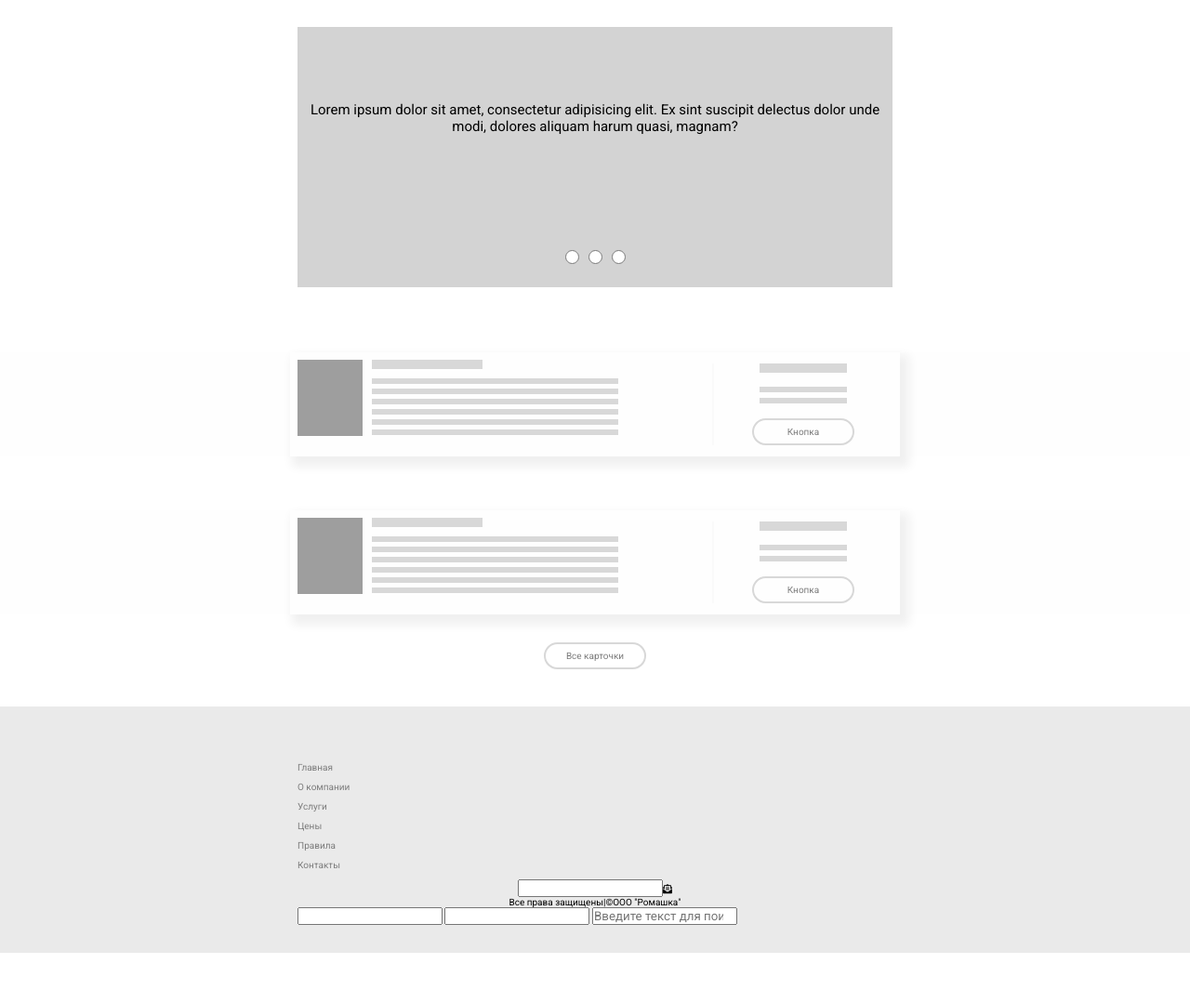
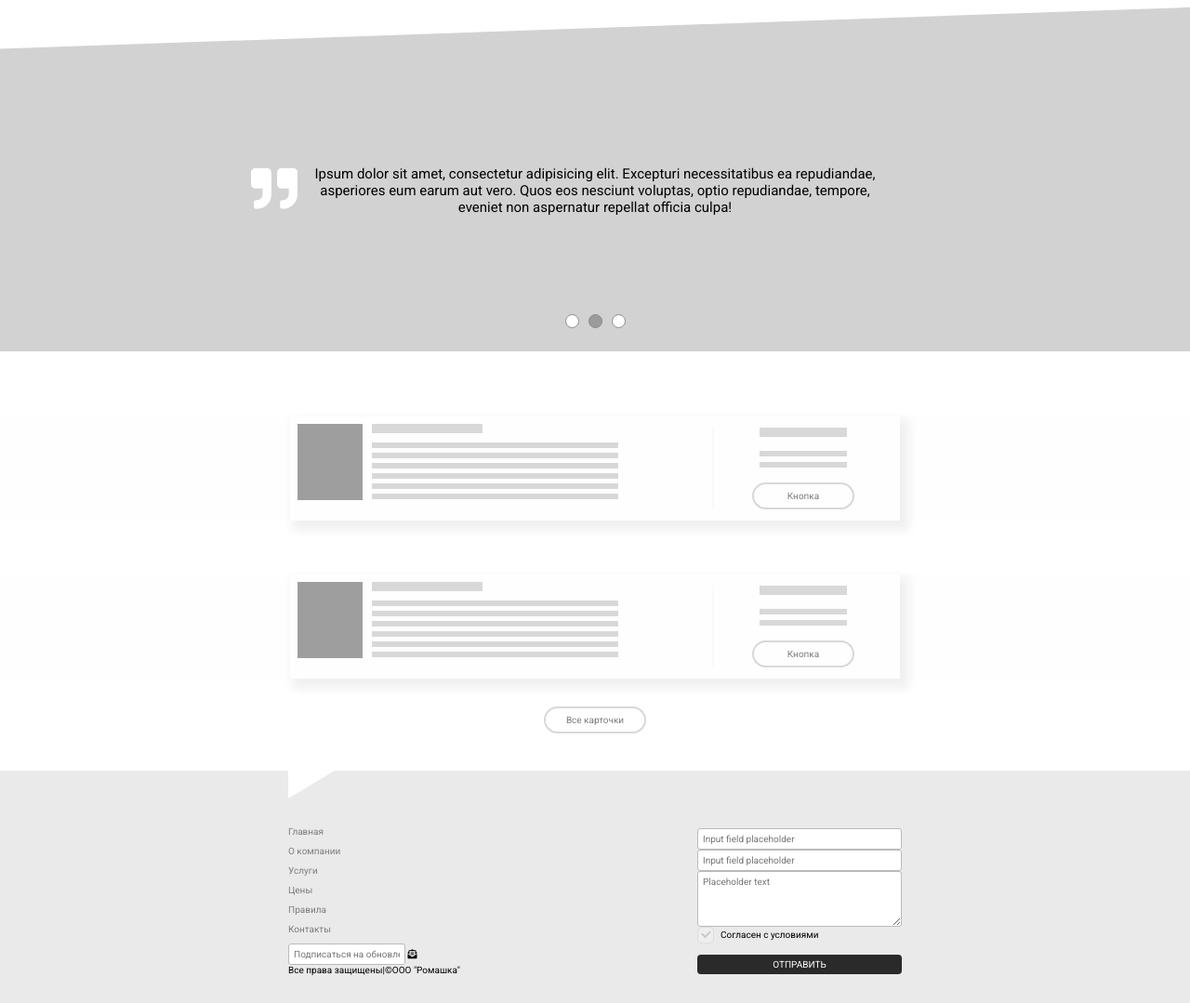
Before and after one commit to vadimitx/GazPromBank, a plain HTML site: page index.html in a window 1280 px wide. Shown: the part 719-1798 px from the top of the page at 93% size. Before the commit the page ends 1744 px from the top, so only its background shows below. Drawn offline with nearby package versions, Linux system fonts and the light colour scheme; grey boxes are pictures that could not be loaded.

Commit message:
triangle carousel

```diff
--- a/css/style.css
+++ b/css/style.css
@@ -315,16 +315,27 @@ a.make-a-call {
     box-shadow: 6px 7px 10px 4px #f0f0f0;
 }
 /* =================================block-four============================== */
+.content {overflow: hidden;}
+
+.block-four__triangle {
+    width: 110%;
+    height: 120px;
+    background: #d2d2d2;
+    margin-top: 80px;
+    transform: rotate(-2deg);
+    overflow-x: hidden;
+}
 .block-four{
     display: flex;
     align-items: center;
     justify-content: center;
-    margin-top: 81px;
+    margin-top: -50px;
+    width: 100%;
+    background: #d2d2d2;
 }
 .block-four__slider{
     width: 640px;
-    background: lightgray;
-    /*height: 200px;*/
+    /*background: #d2d2d2;*/
     position: relative;
 }
 .slider .slick-slide {
@@ -350,9 +361,25 @@ a.make-a-call {
     height: 15px;
     margin: 5px;
     border-radius: 50%;
-    border: 1px solid #797979;
+    border: 1px solid #8a8a8a;
     background: white;
     outline: none;
+}
+.slick-dots .slick-active button {
+    background: #9b9b9b;
+}
+.quotes {
+    position: absolute;
+    left: -50px;
+    width: 50px;
+    height: 50px;
+    top: 80px;
+}
+
+.quotes i{
+    font-size: 50px;
+    color: white;
+    transform: rotate(180deg);
 }
 /* ===================================block-five============================== */
 .block-five{
@@ -484,28 +511,28 @@ a.button {
 /* ===============================footer===================================== */
 .footer{
     background: #eaeaea;
+    padding-top: 60px;
     padding-bottom: 30px;
+}
+.footer-triangle {
+    position: absolute;
+    top: -90px;
+    width: 100px;
+    height: 60px;
+    border: 50px solid white;
+    border-top: 30px solid transparent;
+    border-right: 30px solid transparent;
+    border-bottom: 30px solid transparent;
+    box-sizing: border-box;
+}
+.footer__container{
+    position: relative;
     display: flex;
     align-items: center;
-    justify-content: center;
+    justify-content: space-between;
+    width: 660px;
+    margin: 0 auto;
 }
-.footer__container{
-	margin-top: 60px;
-    width: 640px;
-}
-.footer__menu-block li {
-	list-style-type: none;
-	margin-bottom: 10px;
-}
-.footer__menu-block a{
-    color: #7d7d7d;
-    text-decoration: none;
-}
-.footer__menu-block li a:hover{
-	color: #aeaeae;
-
-}
-
 .input{
     display: flex;
     align-items: center;
@@ -515,8 +542,105 @@ a.button {
     display: flex;
     align-content: center;
     justify-content: center;
+    margin-right: 5px;
 }
+.footer-input {
+    border: 1px solid #bababa;
+    padding: 5px;
+    color: #bababa;
+    font-size: 10px;
+    border-radius: 3px;
+}
+.footer-right-block form {
+    width: 220px;
+}
+.footer-right-block input, .footer-right-block textarea, .footer-right-block button  {
+    display: block;
+    width: 100%;
+    box-sizing: border-box;
+}
+.footer-right-block textarea {
+    height: 60px;
+}
+.footer-button {
+    background: #2a2a2a;
+    color: #fff;
+    border-radius: 4px;
+    padding: 5px;
+    text-align: center;
+    border: none;
+    text-transform: uppercase;
+    font-size: 10px;
+}
+.cb-block {
+    display: flex;
+    height: 30px;
+}
+.cb {
+    width: 25px;
+    position: relative;
+}
+.cb input[type=checkbox] {
+    opacity: 0;
+}
+.cb label {
+    cursor: pointer;
+    position: absolute;
+    width: 16px;
+    height: 16px;
+    top: 0;
+    left: 0;
+    background: #eee;
+    border:1px solid #ddd;
+    border-radius: 5px;
+}
+.cb label:after {
+    opacity: 0.2;
+    content: '';
+    position: absolute;
+    width: 7px;
+    height: 4px;
+    background: transparent;
+    top: 3px;
+    left: 4px;
+    border: 2px solid #333;
+    border-top: none;
+    border-right: none;
 
+    transform: rotate(-45deg);
+}
+.cb label:hover::after {
+    opacity: 0.5;
+}
+.cb input[type=checkbox]:checked + label:after {
+    opacity: 1;
+    border: 2px solid #fff;
+    border-top: none;
+    border-right: none;
+}
+.cb input[type=checkbox]:checked + label {
+    background: #000;
+}
+.cb-block p {
+    line-height: 18px;
+    font-size: 10px;
+}
+.footer__menu-block li {
+    list-style-type: none;
+    margin-bottom: 10px;
+}
+.footer__menu-block a{
+    color: #7d7d7d;
+    text-decoration: none;
+}
+.footer__menu-block li a:hover{
+    color: #aeaeae;
+
+}
+/* .footer-input {
+    margin-top: 36px;
+    margin-bottom: 33px;
+} */
 /* ======================================media================================ */
 
 /* @media (max-width: 900px) {
--- a/index.html
+++ b/index.html
@@ -199,6 +199,7 @@
                 </div>
             </div>
         </div>
+         <div class="block-four__triangle"></div>
         <div class="block-four">
             <div class="block-four__slider">
                 <div class="slider">
@@ -206,6 +207,7 @@
                     <div>Ipsum dolor sit amet, consectetur adipisicing elit. Excepturi necessitatibus ea repudiandae, asperiores eum earum aut vero. Quos eos nesciunt voluptas, optio repudiandae, tempore, eveniet non aspernatur repellat officia culpa!</div>
                     <div>Pariatur incidunt quasi natus quam voluptates quas, temporibus amet officiis facere delectus nulla magnam expedita obcaecati iste numquam cum. Qui eum, vitae, fugit autem, veritatis ut, deleniti accusantium possimus voluptas laborum ducimus?</div>
                 </div>
+                <div class="quotes"><i class="fas fa-quote-left"></i></div>
             </div>
         </div>
         <div class="block-five">
@@ -271,6 +273,7 @@
         </div>
           <div class="footer">
             <div class="footer__container">
+                <div class="footer-triangle"></div>
                 <div class="footer__left-block">
                     <div class="footer__menu-block">
                         <ul>
@@ -282,8 +285,8 @@
                             <li><a href="#" class="btn">Контакты</a></li>
                         </ul>
                     </div>
-	                <div class="input">
-	                    <input type="Подписаться на объявления">
+                    <div>
+                        <input class="footer-input" placeholder="Подписаться на обновления">
                         <i class="fas fa-envelope-open-text"></i>
                     </div>
                     <div class="footer-copyrighting">
@@ -294,9 +297,20 @@
                     </div>
                 </div>
                 <div class="footer-right-block">
-	                <input type="Подписаться на объявления">
-	                <input type="Подписаться на объявления">
-	                <input type=search placeholder="Введите текст для поиска">
+                    <form action="">
+                       <input class="footer-input" type="text" placeholder="Input field placeholder">
+                        <input class="footer-input" type="text" placeholder="Input field placeholder">
+                        <textarea class="footer-input" placeholder="Placeholder text"></textarea>
+                        <div class="cb-block">
+                            <div class="cb">
+                                <input type="checkbox" value="1" id="cbInput" name="" />
+                                <label for="cbInput"></label>
+                            </div>
+                            <p>Согласен с условиями</p>
+                        </div>
+                        <button class="footer-button">Отправить</button>
+                    </form>
+
                 </div>
             </div>
         </div>
@@ -309,6 +323,8 @@
                 arrows: false,
                 dots: true,
                 adaptiveHeight: true,
+                fade: true,
+                autoplay: true,
             });
         });
     </script>
```
Lines whose indentation alone changed are shown as unchanged.
